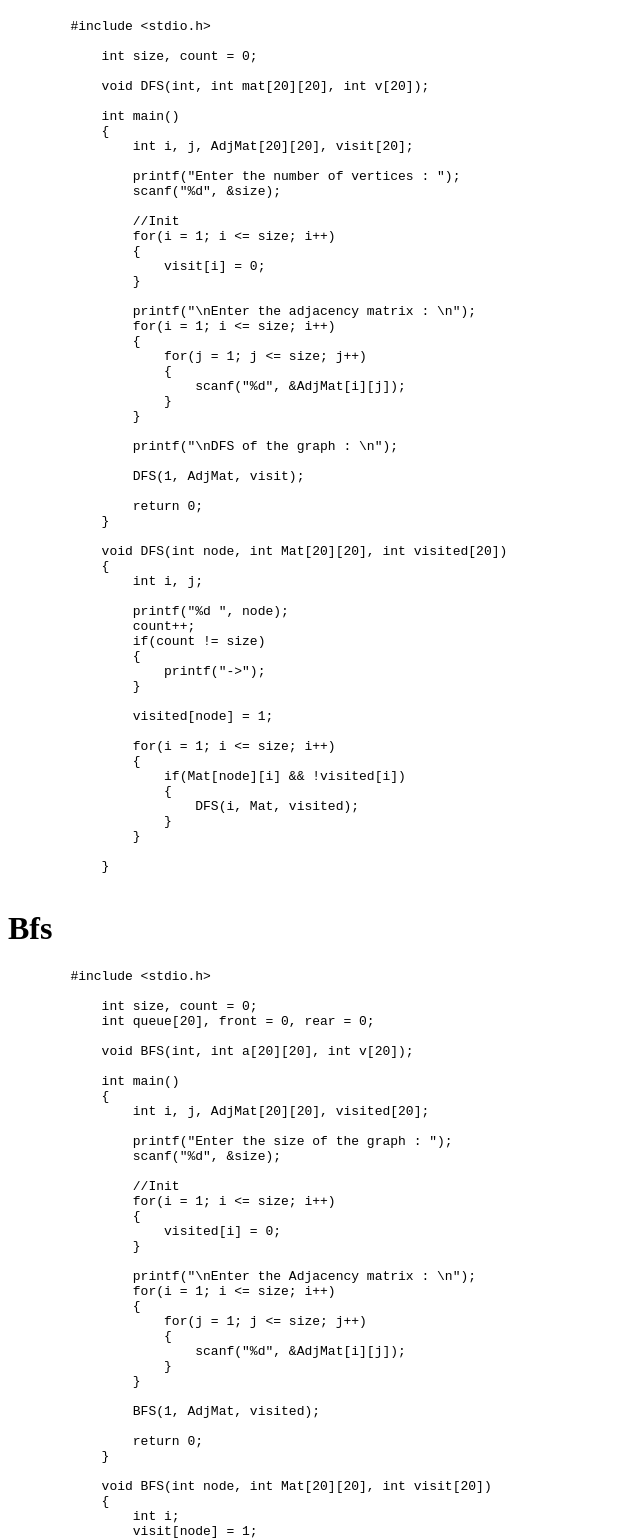
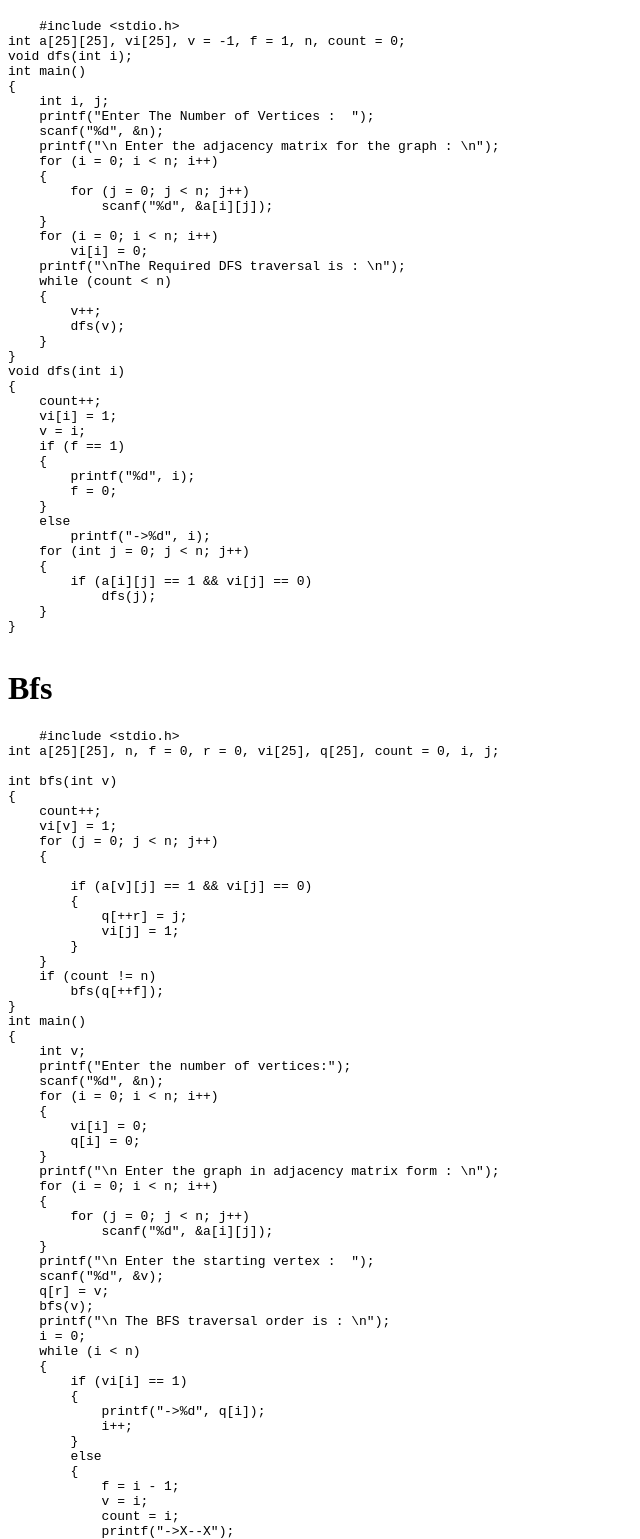
Before and after one commit to Riponz/cc9, a plain HTML site: page index.html in a window 1280 px wide. Shown: the part 61-1600 px from the top of the page, without its empty margins (0-640 px from the left). Drawn offline with Linux system fonts and the light colour scheme.

Commit message:
Update index.html

```diff
--- a/index.html
+++ b/index.html
@@ -15,124 +15,108 @@
     <h1>Dfs</h1>
     <pre>
     #include &lt;stdio.h&gt;
-
-            int size, count = 0;
-
-            void DFS(int, int mat[20][20], int v[20]);
-
+int a[25][25], vi[25], v = -1, f = 1, n, count = 0;
+void dfs(int i);
 int main()
 {
-                int i, j, AdjMat[20][20], visit[20];
-
-                printf("Enter the number of vertices : ");
-                scanf("%d", &size);
-
-                //Init
-                for(i = 1; i &lt;= size; i++)
+    int i, j;
+    printf("Enter The Number of Vertices :  ");
+    scanf("%d", &n);
+    printf("\n Enter the adjacency matrix for the graph : \n");
+    for (i = 0; i &lt; n; i++)
     {
-                    visit[i] = 0;
+        for (j = 0; j &lt; n; j++)
+            scanf("%d", &a[i][j]);
     }
-
-                printf("\nEnter the adjacency matrix : \n");
-                for(i = 1; i &lt;= size; i++)
+    for (i = 0; i &lt; n; i++)
+        vi[i] = 0;
+    printf("\nThe Required DFS traversal is : \n");
+    while (count &lt; n)
     {
-                    for(j = 1; j &lt;= size; j++)
-                    {
-                        scanf("%d", &AdjMat[i][j]);
+        v++;
+        dfs(v);
     }
 }
-
-                printf("\nDFS of the graph : \n");
-
-                DFS(1, AdjMat, visit);
-
-                return 0;
+void dfs(int i)
+{
+    count++;
+    vi[i] = 1;
+    v = i;
+    if (f == 1)
+    {
+        printf("%d", i);
+        f = 0;
     }
-
-            void DFS(int node, int Mat[20][20], int visited[20])
+    else
+        printf("-&gt;%d", i);
+    for (int j = 0; j &lt; n; j++)
     {
-                int i, j;
-
-                printf("%d ", node);
-                count++;
-                if(count != size)
-                {
-                    printf("-&gt;");
+        if (a[i][j] == 1 && vi[j] == 0)
+            dfs(j);
     }
-
-                visited[node] = 1;
-
-                for(i = 1; i &lt;= size; i++)
-                {
-                    if(Mat[node][i] && !visited[i])
-                    {
-                        DFS(i, Mat, visited);
-                    }
-                }
-
 }
     </pre>
     <h1>Bfs</h1>
     <pre>
     #include &lt;stdio.h&gt;
+int a[25][25], n, f = 0, r = 0, vi[25], q[25], count = 0, i, j;
 
-            int size, count = 0;
-            int queue[20], front = 0, rear = 0;
+int bfs(int v)
+{
+    count++;
+    vi[v] = 1;
+    for (j = 0; j &lt; n; j++)
+    {
 
-            void BFS(int, int a[20][20], int v[20]);
-
+        if (a[v][j] == 1 && vi[j] == 0)
+        {
+            q[++r] = j;
+            vi[j] = 1;
+        }
+    }
+    if (count != n)
+        bfs(q[++f]);
+}
 int main()
 {
-                int i, j, AdjMat[20][20], visited[20];
-
-                printf("Enter the size of the graph : ");
-                scanf("%d", &size);
-
-                //Init
-                for(i = 1; i &lt;= size; i++)
+    int v;
+    printf("Enter the number of vertices:");
+    scanf("%d", &n);
+    for (i = 0; i &lt; n; i++)
     {
-                    visited[i] = 0;
+        vi[i] = 0;
+        q[i] = 0;
     }
-
-                printf("\nEnter the Adjacency matrix : \n");
-                for(i = 1; i &lt;= size; i++)
+    printf("\n Enter the graph in adjacency matrix form : \n");
+    for (i = 0; i &lt; n; i++)
     {
-                    for(j = 1; j &lt;= size; j++)
+        for (j = 0; j &lt; n; j++)
+            scanf("%d", &a[i][j]);
+    }
+    printf("\n Enter the starting vertex :  ");
+    scanf("%d", &v);
+    q[r] = v;
+    bfs(v);
+    printf("\n The BFS traversal order is : \n");
+    i = 0;
+    while (i &lt; n)
     {
-                        scanf("%d", &AdjMat[i][j]);
+        if (vi[i] == 1)
+        {
+            printf("-&gt;%d", q[i]);
+            i++;
+        }
+        else
+        {
+            f = i - 1;
+            v = i;
+            count = i;
+            printf("-&gt;X--X");
+            q[++r] = v;
+            f++;
+            bfs(v);
         }
     }
-
-                BFS(1, AdjMat, visited);
-
-                return 0;
-            }
-
-            void BFS(int node, int Mat[20][20], int visit[20])
-            {
-                int i;
-                visit[node] = 1;
-                printf("%d ", node);
-                count++;
-                if(count != size)
-                {
-                    printf("-&gt;");
-                }
-
-                for(i = 1; i &lt;= size; i++)
-                {
-                    if(Mat[node][i] && !visit[i])
-                    {
-                        queue[++front] = i;
-                        visit[i] = 1;
-                    }
-                }
-
-                if(count != size)
-                {
-                    BFS(queue[++rear], Mat, visit);
-                }
-
 }
     </pre>
     <h1>Prims</h1>
```
Lines whose indentation alone changed are shown as unchanged.
